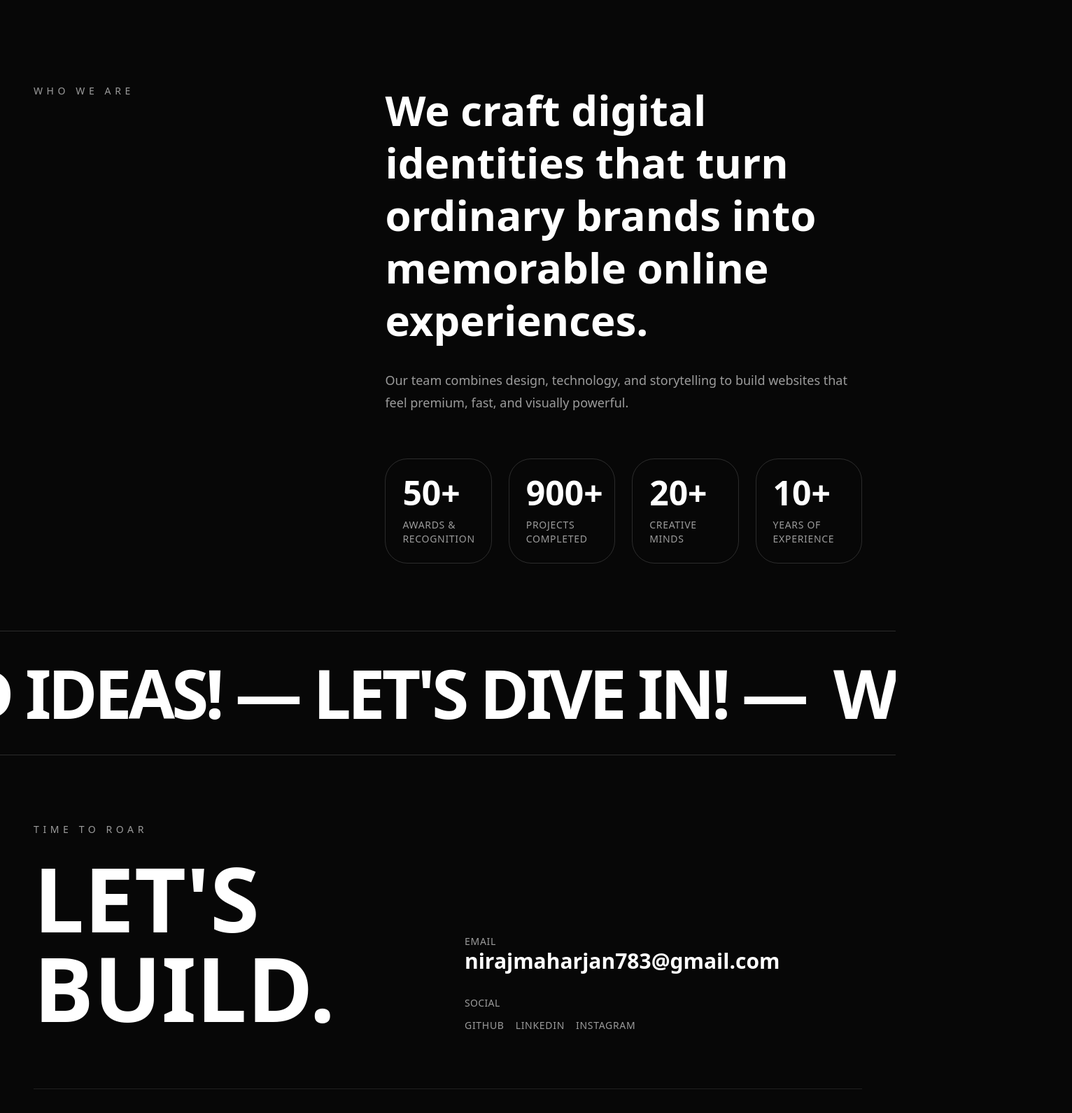
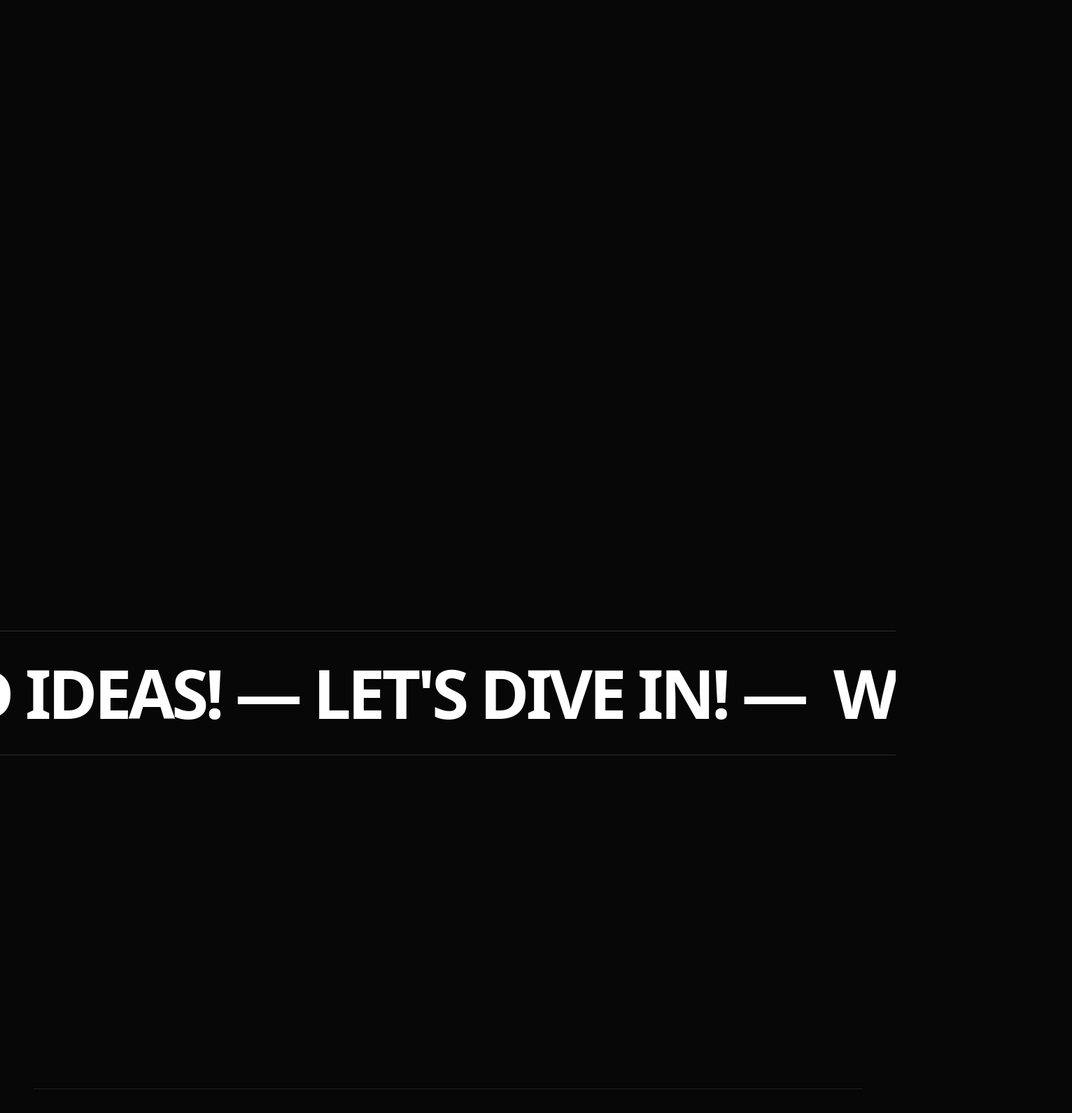
Before and after one commit to nirajmaharjan783/Landing-Page, a Next.js app: page / in a window 1280 px wide. Shown: the part 1760-3350 px from the top of the page at 70% size, 1532 px wide, since content can reach past the window. Built offline with nearby package versions, Linux system fonts and the light colour scheme.

Commit message:
Added reveal and data-direction for better animation

```diff
--- a/app/contact/page.tsx
+++ b/app/contact/page.tsx
@@ -49,6 +49,7 @@ export default function ContactPage() {
 
                 <h1 className="text-5xl font-bold tracking-tight">
                     Let&apos;s work together
+
                 </h1>
 
                 <p className="text-[var(--muted)] text-lg">
--- a/components/AboutSection.tsx
+++ b/components/AboutSection.tsx
@@ -21,24 +21,31 @@ export default function AboutSection() {
     return (
         <section id="about" className="px-6 py-24 md:px-12">
             <div className="grid gap-12 md:grid-cols-[0.8fr_1.2fr]">
-                <p className="text-sm uppercase tracking-[0.4em] text-[var(--muted)]">
+                <p
+                    data-direction="left"
+                    className="reveal text-sm uppercase tracking-[0.4em] text-[var(--muted)]">
                     Who we are
                 </p>
 
                 <div>
-                    <h2 className="text-4xl font-bold leading-tight md:text-6xl">
+                    <h2
+                        data-direction="right"
+                        className="reveal text-4xl font-bold leading-tight md:text-6xl">
                         We craft digital identities that turn ordinary brands into memorable
                         online experiences.
                     </h2>
 
-                    <p className="mt-8 max-w-3xl text-lg leading-8 text-[var(--muted)]">
+                    <p
+                        data-direction="right"
+                        className="reveal mt-8 max-w-3xl text-lg leading-8 text-[var(--muted)]">
                         Our team combines design, technology, and storytelling to build
                         websites that feel premium, fast, and visually powerful.
                     </p>
 
-                    <div className="mt-16 grid gap-6 sm:grid-cols-2 lg:grid-cols-4">
+                    <div className="reveal mt-16 grid gap-6 sm:grid-cols-2 lg:grid-cols-4">
                         {stats.map((stat) => (
                             <div
+                                data-direction="right"
                                 key={stat.label}
                                 className="rounded-[2rem] border border-[var(--border)] p-6"
                             >
--- a/components/Footer.tsx
+++ b/components/Footer.tsx
@@ -3,35 +3,46 @@ export default function Footer() {
         <footer id="contact" className="px-6 py-24 md:px-12">
             <div className="grid gap-12 md:grid-cols-2">
                 <div>
-                    <p className="mb-6 text-sm uppercase tracking-[0.4em] text-[var(--muted)]">
+                    <p
+                        data-direction="left"
+                        className="reveal mb-6 text-sm uppercase tracking-[0.4em] text-[var(--muted)]">
                         Time to roar
                     </p>
 
-                    <h2 className="cursor-grow text-6xl font-black uppercase leading-none md:text-9xl">
+                    <h2
+                        data-direction="left"
+                        className=" reveal cursor-grow text-6xl font-black uppercase leading-none md:text-9xl">
                         Let&apos;s build.
                     </h2>
                 </div>
 
                 <div className="flex flex-col justify-end gap-8">
                     <div>
-                        <p className="text-sm uppercase tracking-wider text-[var(--muted)]">
+                        <p
+                            data-direction="right"
+                            className="reveal text-sm uppercase tracking-wider text-[var(--muted)]">
                             Email
                         </p>
-                        <a href="https://mail.google.com/mail?view=cm&fs=1&to=nirajmaharjan783@gmail.com"
+                        <a
+                            data-direction="right"
+                            href="https://mail.google.com/mail?view=cm&fs=1&to=nirajmaharjan783@gmail.com"
                             target="_blank"
                             rel="noopener noreferrer"
-                            className="block text-2xl font-bold transition hover:scale-105 md:text-3xl"
+                            className="reveal block text-2xl font-bold transition hover:scale-105 md:text-3xl"
                         >
                             nirajmaharjan783@gmail.com
                         </a>
                     </div>
 
                     <div>
-                        <p className="text-sm uppercase tracking-wide text-[var(--muted)]">
+                        <p
+                            data-direction="left"
+                            className="reveal text-sm uppercase tracking-wide text-[var(--muted)]">
                             Social
                         </p>
-                        <div className="mt-3 flex flex-wrap gap-4 text-sm uppercase tracking-wider text-[var(--muted)]">
+                        <div className="reveal mt-3 flex flex-wrap gap-4 text-sm uppercase tracking-wider text-[var(--muted)]">
                             <a
+                                data-direction="right"
                                 href="https://github.com/nirajmaharjan783"
                                 target="_blank"
                                 rel="noopener noreferrer"
@@ -40,6 +51,7 @@ export default function Footer() {
                                 GitHub
                             </a>
                             <a
+                                data-direction="right"
                                 href="https://www.linkedin.com/in/niraj-maharjan-7256772b5"
                                 target="_blank"
                                 rel="noopener noreferrer"
@@ -48,6 +60,7 @@ export default function Footer() {
                                 LinkedIn
                             </a>
                             <a
+                                data-direction="right"
                                 href="https://www.instagram.com/nirajmaharjan783"
                                 target="_blank"
                                 rel="noopener noreferrer"
--- a/components/Preloader.tsx
+++ b/components/Preloader.tsx
@@ -8,7 +8,7 @@ export default function Preloader() {
     useEffect(() => {
         const timer = window.setTimeout(() => {
             setIsLoading(false);
-        }, 1800);
+        }, 2000);
 
         return () => {
             window.clearTimeout(timer);
@@ -27,7 +27,7 @@ export default function Preloader() {
                 </div>
 
                 <p className="mt-4 text-sm uppercase tracking-[0.5em] text-[var(--muted)]">
-                    Loading
+                    Loading...
                 </p>
             </div>
         </div>
--- a/components/ScrollAnimations.tsx
+++ b/components/ScrollAnimations.tsx
@@ -17,12 +17,12 @@ export default function ScrollAnimations() {
             let startY = 80;
 
             if (direction === "left") {
-                startX = -120;
+                startX = -300;
                 startY = 0;
             }
 
             if (direction === "right") {
-                startX = 120;
+                startX = 300;
                 startY = 0;
             }
 
```
Also changed, not shown: components/MenuOverlay.tsx (+4 -3 lines).
